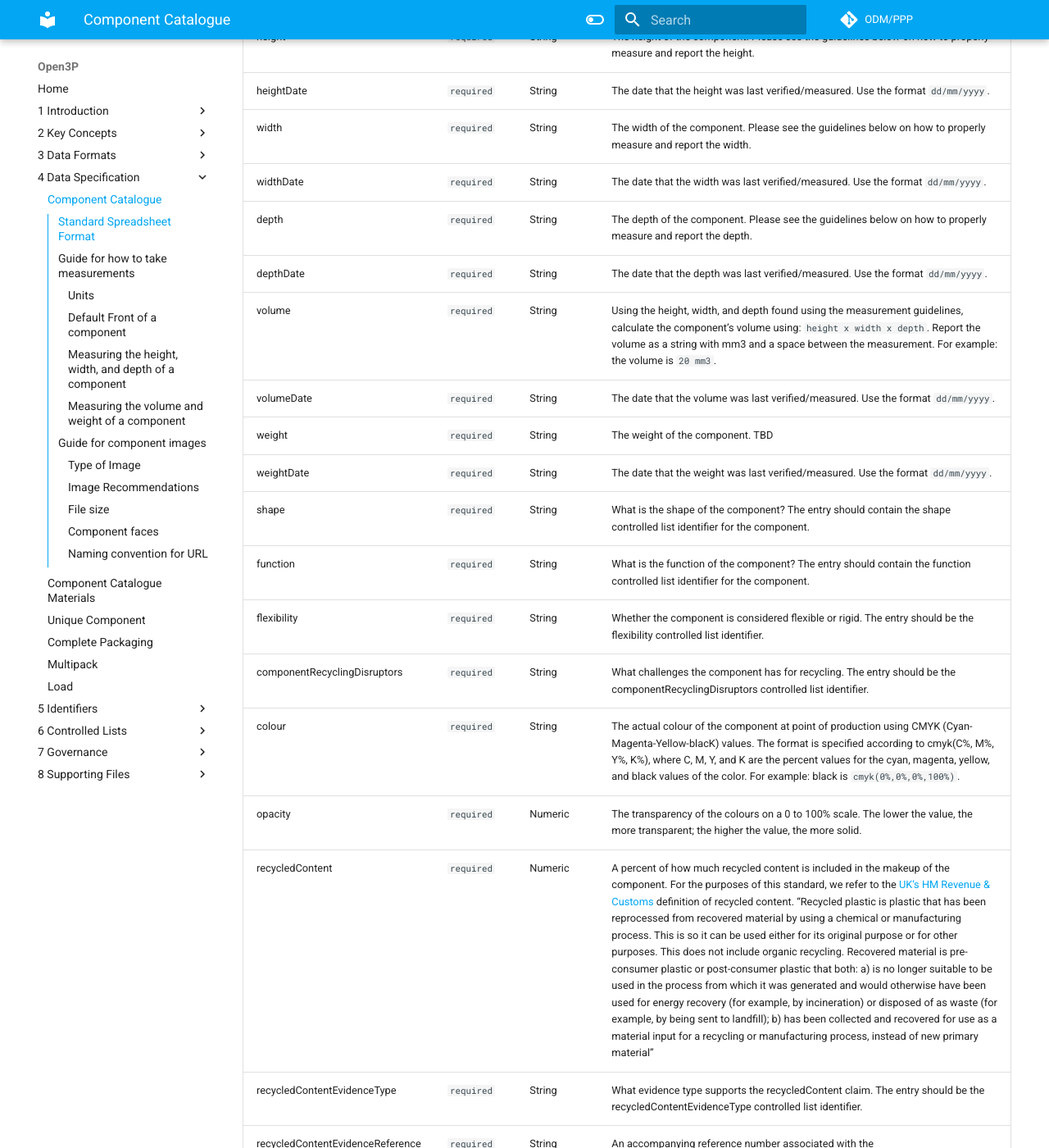
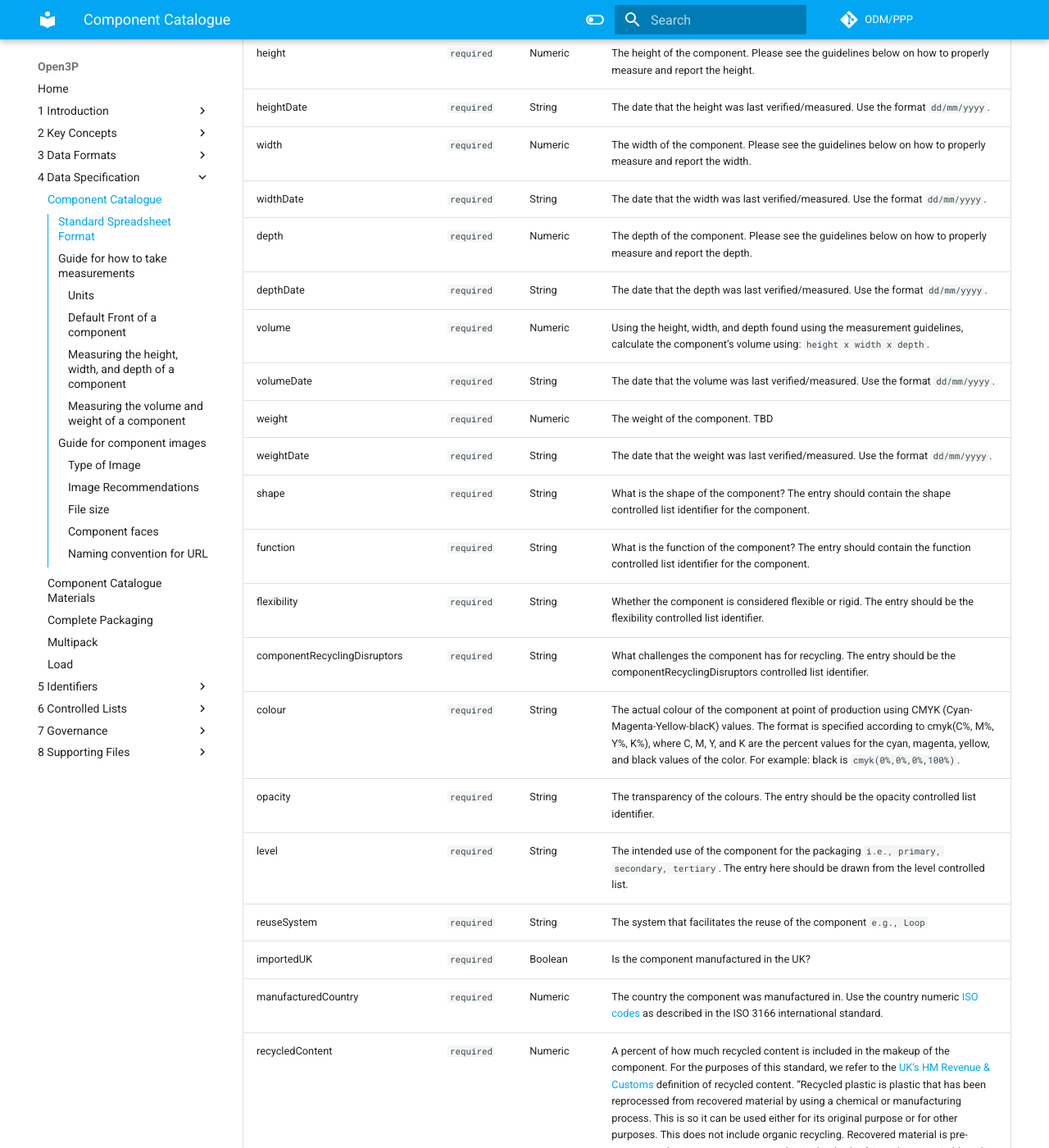
Before and after one commit to OpenDataManchester/Open3P, an MkDocs documentation site: the page built from docs/4_Data_Specification/4_1_Component_Catalogue.md, in a window 1280 px wide and 1400 px high, scrolled down 861 px. Shown: the whole window at 82% size. Built offline with MkDocs 1.6.1 and Material for MkDocs 9.7.7, drawn with Linux system fonts in a browser that asks for light colours; comment, search, counter and statistics services are not loaded; some of the changed text lies outside the part shown.

Commit message:
get rid of unique components

```diff
--- a/docs/4_Data_Specification/4_1_Component_Catalogue.md
+++ b/docs/4_Data_Specification/4_1_Component_Catalogue.md
@@ -12,29 +12,33 @@ The following table lists the column headings that should be used. When providin
 |identifier|`required`|String|A globally unique identifier. See identifiers section for information on how to construct this identifier|
 |name|`required`|String|The name of this component.|
 |description|`recommended`|String|A brief description of this component.|
-|tags|`recommended`|String|A list of identifiers that might be used to identify the component in other systems. For example: bar codes or global trade item number (gtin). To provide tags please follow this format. `tagName1: identifier1; tagName2: identifier2`|
+|tags|`recommended`|Dictionary|A dictionary of identifiers that might be used to identify the component in other systems. For example: bar codes or global trade item number (gtin). To provide tags please follow this format. `{'tagName1': 'identifier1', 'tagName2': 'identifier2'}`|
 |imageURL|`recommended`|URL|A URL that links to a picture of the component. Please see the guidelines below on how to capture the image and name the URL.|
 |LOWcode|`recommended`|String|The list of waste code for **only** the component, by itself. LOW code is synonymous with European Waste Catelogue Code (EWC). For example: an empty bottle would have a LOWcode of `15 01 02`. Please use [Dsposal](https://dsposal.uk/browse/ewc) or [legislation.gov](https://www.legislation.gov.uk/uksi/2005/895/schedule/1/made) to find the LOWcode. **Note**: The LOWcode can based on its combination with other components and the actual product contained in the completePackaging. Be sure to only include the component LOWcode. If you cannot find the code or are uncertain please enter `Uncertain`.|
-|height|`required`|String|The height of the component. Please see the guidelines below on how to properly measure and report the height.|
+|height|`required`|Numeric|The height of the component. Please see the guidelines below on how to properly measure and report the height.|
 |heightDate|`required`|String|The date that the height was last verified/measured. Use the format `dd/mm/yyyy`.|
-|width|`required`|String|The width of the component. Please see the guidelines below on how to properly measure and report the width.|
+|width|`required`|Numeric|The width of the component. Please see the guidelines below on how to properly measure and report the width.|
 |widthDate|`required`|String|The date that the width was last verified/measured. Use the format `dd/mm/yyyy`.|
-|depth|`required`|String|The depth of the component. Please see the guidelines below on how to properly measure and report the depth.|
+|depth|`required`|Numeric|The depth of the component. Please see the guidelines below on how to properly measure and report the depth.|
 |depthDate|`required`|String|The date that the depth was last verified/measured. Use the format `dd/mm/yyyy`.|
-|volume|`required`|String|Using the height, width, and depth found using the measurement guidelines, calculate the component's volume using: `height x width x depth`. Report the volume as a string with mm3 and a space between the measurement. For example: the volume is `20 mm3`.|
+|volume|`required`|Numeric|Using the height, width, and depth found using the measurement guidelines, calculate the component's volume using: `height x width x depth`.|
 |volumeDate|`required`|String|The date that the volume was last verified/measured. Use the format `dd/mm/yyyy`.|
-|weight|`required`|String|The weight of the component. TBD|
+|weight|`required`|Numeric|The weight of the component. TBD|
 |weightDate|`required`|String|The date that the weight was last verified/measured. Use the format `dd/mm/yyyy`.|
 |shape|`required`|String|What is the shape of the component? The entry should contain the shape controlled list identifier for the component.|
 |function|`required`|String|What is the function of the component? The entry should contain the function controlled list identifier for the component.|
 |flexibility|`required`|String|Whether the component is considered flexible or rigid. The entry should be the flexibility controlled list identifier.|
 |componentRecyclingDisruptors|`required`|String|What challenges the component has for recycling. The entry should be the componentRecyclingDisruptors controlled list identifier.|
 |colour|`required`|String|The actual colour of the component at point of production using CMYK (Cyan-Magenta-Yellow-blacK) values. The format is specified according to cmyk(C%, M%, Y%, K%), where C, M, Y, and K are the percent values for the cyan, magenta, yellow, and black values of the color. For example: black is `cmyk(0%,0%,0%,100%)`. |
-|opacity|`required`|Numeric|The transparency of the colours on a 0 to 100% scale. The lower the value, the more transparent; the higher the value, the more solid.|
+|opacity|`required`|String|The transparency of the colours. The entry should be the opacity controlled list identifier.|
+|level|`required`|String|The intended use of the component for the packaging `i.e., primary, secondary, tertiary`. The entry here should be drawn from the level controlled list.|
+|reuseSystem|`required`|String|The system that facilitates the reuse of the component  `e.g., Loop`|
+|importedUK|`required`|Boolean|Is the component manufactured in the UK?|
+|manufacturedCountry|`required`|Numeric|The country the component was manufactured in. Use the country numeric [ISO codes](https://www.iban.com/country-codes) as described in the ISO 3166 international standard.|
 |recycledContent|`required`|Numeric|A percent of how much recycled content is included in the makeup of the component. For the purposes of this standard, we refer to the [UK's HM Revenue & Customs](https://www.gov.uk/guidance/work-out-which-packaging-is-subject-to-plastic-packaging-tax) definition of recycled content. "Recycled plastic is plastic that has been reprocessed from recovered material by using a chemical or manufacturing process. This is so it can be used either for its original purpose or for other purposes. This does not include organic recycling. Recovered material is pre-consumer plastic or post-consumer plastic that both: a) is no longer suitable to be used in the process from which it was generated and would otherwise have been used for energy recovery (for example, by incineration) or disposed of as waste (for example, by being sent to landfill); b) has been collected and recovered for use as a material input for a recycling or manufacturing process, instead of new primary material"|
 |recycledContentEvidenceType|`required`|String|What evidence type supports the recycledContent claim. The entry should be the recycledContentEvidenceType controlled list identifier.|
 |recycledContentEvidenceReference|`required`|String|An accompanying reference number associated with the recycledContentEvidenceType for the component.|
-|recyclability|`recommended`|Boolean|Is the component recyclable?|
+|recyclability|`recommended`|Boolean|Is the component recyclable (as determined by a reputable source)?|
 |recyclabilitySource|`required`|String|What source provided the recyclability claim? The entry should be the recyclabilitySource controlled list identifier.|
 |recyclabilityDate|`required`|String|The date that the recyclability was provided/last updated. Use the format `dd/mm/yyyy`.|
 |uploadDate|`required`|String|The date that the component was provided/last updated. Use the format `dd/mm/yyyy`.|
```
Also changed, not shown: docs/4_Data_Specification/4_3_Unique_Component.md (deleted, +0 -22 lines), docs/4_Data_Specification/4_4_Complete_Packaging.md (+11 -10 lines).
